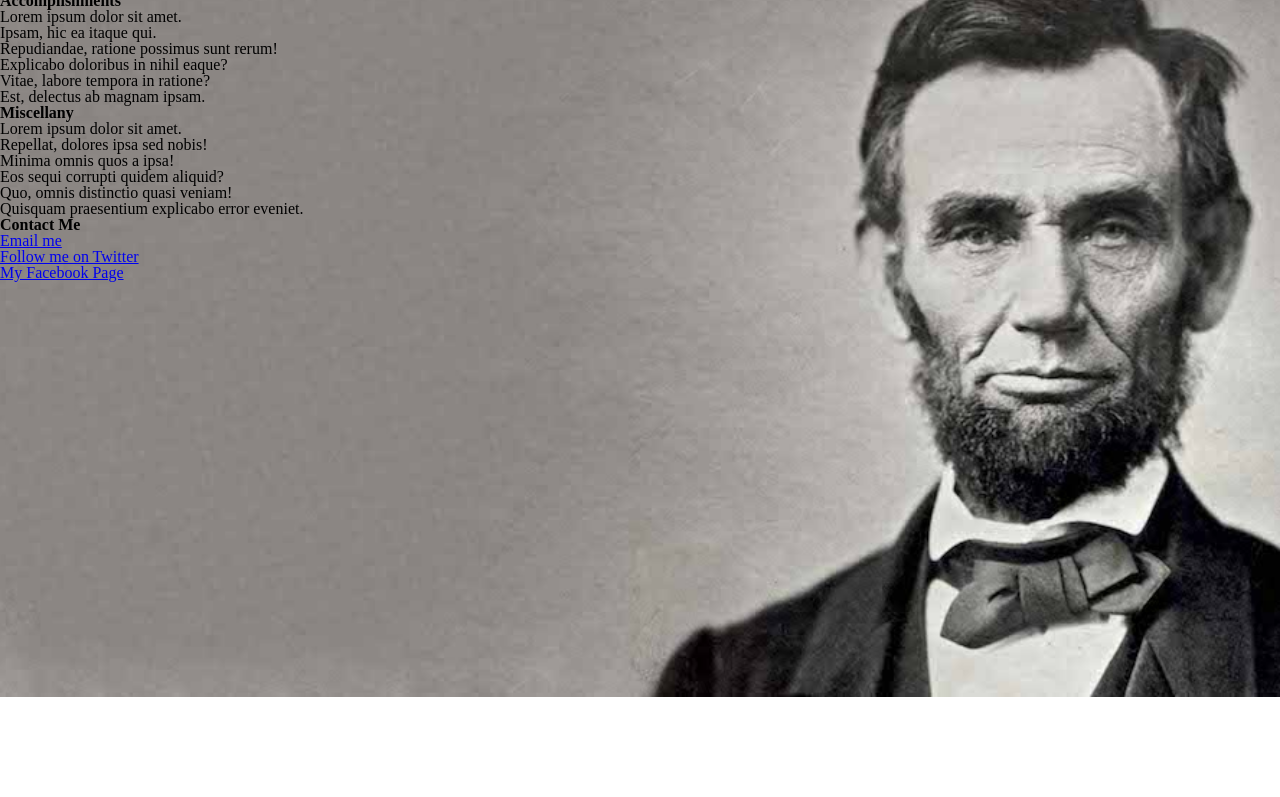
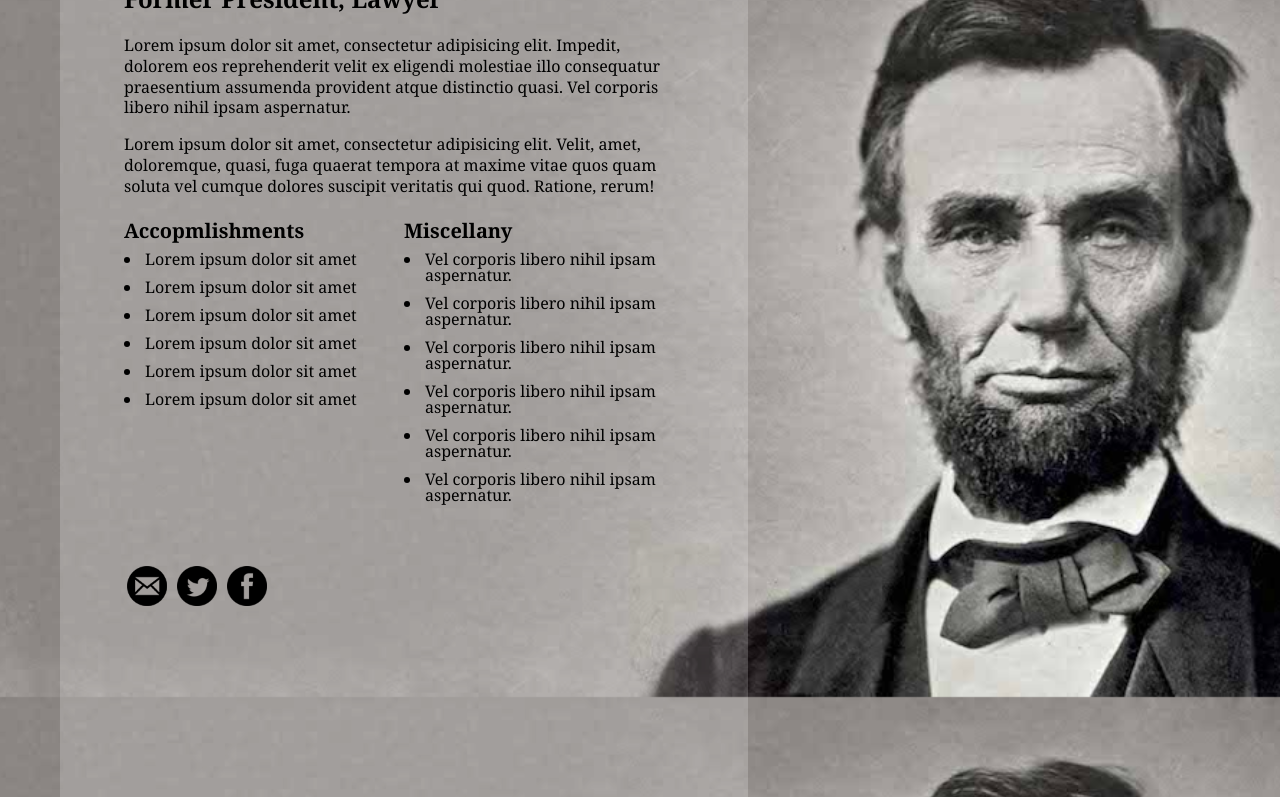
Before and after one commit to mwhelan/Thinkful_HonestAbeResume, a plain HTML site: page index.html in a window 1280 px wide. Shown: the part 103-900 px from the top of the page. Before the commit the page ends 800 px from the top, so only its background shows below. Drawn offline with Linux system fonts and the light colour scheme.

Commit message:
completed the project

```diff
--- a/index.html
+++ b/index.html
@@ -7,41 +7,51 @@
     <link rel="stylesheet" href="main.css"/>
 </head>
 <body>
+<div class="container">
     <h1>Abraham "Honest Abe" Lincoln</h1>
 
     <h2>Former President, Lawyer</h2>
 
-<p>Lorem ipsum dolor sit amet, consectetur adipisicing elit. Eos, nulla ipsa quas laboriosam explicabo porro odio. Sint,
-    pariatur distinctio illo neque omnis esse amet praesentium officia deserunt. Tempore, quia, reiciendis.</p>
-
-<p>Lorem ipsum dolor sit amet, consectetur adipisicing elit. Provident, voluptatibus, aliquam voluptatem eius unde
-    alias! Porro, veniam cupiditate recusandae aut aspernatur ab soluta rem ducimus ullam nam? Ex, eos, quis?</p>
-
-<h3>Accomplishments</h3>
+    <div class="personal-statement">
+        <p>Lorem ipsum dolor sit amet, consectetur adipisicing elit. Impedit, dolorem eos reprehenderit velit ex eligendi molestiae illo consequatur praesentium assumenda provident atque distinctio quasi. Vel corporis libero nihil ipsam aspernatur.</p>
+        <p>Lorem ipsum dolor sit amet, consectetur adipisicing elit. Velit, amet, doloremque, quasi, fuga quaerat tempora at maxime vitae quos quam soluta vel cumque dolores suscipit veritatis qui quod. Ratione, rerum!</p>
+    </div>
+    <div class="lists">
+        <div class="list-box">
+            <h3>Accopmlishments</h3>
             <ul>
-    <li>Lorem ipsum dolor sit amet.</li>
-    <li>Ipsam, hic ea itaque qui.</li>
-    <li>Repudiandae, ratione possimus sunt rerum!</li>
-    <li>Explicabo doloribus in nihil eaque?</li>
-    <li>Vitae, labore tempora in ratione?</li>
-    <li>Est, delectus ab magnam ipsam.</li>
+                <li>Lorem ipsum dolor sit amet</li>
+                <li>Lorem ipsum dolor sit amet</li>
+                <li>Lorem ipsum dolor sit amet</li>
+                <li>Lorem ipsum dolor sit amet</li>
+                <li>Lorem ipsum dolor sit amet</li>
+                <li>Lorem ipsum dolor sit amet</li>
             </ul>
+        </div>
+        <div class="list-box">
             <h3>Miscellany</h3>
             <ul>
-    <li>Lorem ipsum dolor sit amet.</li>
-    <li>Repellat, dolores ipsa sed nobis!</li>
-    <li>Minima omnis quos a ipsa!</li>
-    <li>Eos sequi corrupti quidem aliquid?</li>
-    <li>Quo, omnis distinctio quasi veniam!</li>
-    <li>Quisquam praesentium explicabo error eveniet.</li>
+                <li>Vel corporis libero nihil ipsam aspernatur.</li>
+                <li>Vel corporis libero nihil ipsam aspernatur.</li>
+                <li>Vel corporis libero nihil ipsam aspernatur.</li>
+                <li>Vel corporis libero nihil ipsam aspernatur.</li>
+                <li>Vel corporis libero nihil ipsam aspernatur.</li>
+                <li>Vel corporis libero nihil ipsam aspernatur.</li>
             </ul>
+        </div>
+    </div>
 
-<h3>Contact Me</h3>
-<ul>
-    <li><a href="mailto:abrahamlincoln@mailinator.com" target="_blank">Email me</a></li>
-    <li><a href="https://twitter.com/ALPLM" target="_blank">Follow me on Twitter</a></li>
-    <li><a href="https://www.facebook.com/PresidentLincoln" target="_blank">My Facebook Page</a></li>
+    <ul class="contact">
+        <li>
+            <a href="mailto:abrahamlincoln@mailinator.com" target="_blank" class="icon email"></a>
+        </li>
+        <li>
+            <a href="https://twitter.com/ALPLM" target="_blank" class="icon twitter"></a>
+        </li>
+        <li>
+            <a href="https://www.facebook.com/PresidentLincoln" target="_blank" class="icon facebook"></a>
+        </li>
     </ul>
-
+</div>
 </body>
 </html>
--- a/main.css
+++ b/main.css
@@ -1,7 +1,94 @@
 body {
     background: url('images/abe.jpg') no-repeat center center fixed;
+    -webkit-background-size: cover;
+    -moz-background-size: cover;
+    -o-background-size: cover;
+    background-size: cover;
+    font-family: Georgia, serif;
+    color: #000000;
+}
+
+.container {
+    background-color: rgba(255, 255, 255, 0.20);
+    margin-left: 60px;
+    padding: 50px 64px;
+    width: 560px;
+    min-height: 800px;
+}
+
+h1 {
+    font-weight: 800;
+    font-size: 32px;
+    margin-bottom: 8px;
+}
+
+h2 {
+    font-size: 24px;
+}
+
+.personal-statement {
+    margin: 24px 0;
+}
+
+.personal-statement p {
+    line-height: 1.3;
+    margin: 16px 0;
+}
+
+.lists {
+    margin-bottom: 48px;
+    overflow: hidden;
+}
+
+.list-box {
+    float: left;
+    width: 50%;
+}
+
+.list-box h3 {
+    font-size: 20px;
+    margin-bottom: 10px;
+    font-weight: 600;
+}
+
+.list-box ul {
+    padding-left: 18px;
+    list-style: disc outside none;
+}
+
+.list-box ul li {
+    padding-left: 3px;
+    margin-bottom: 12px;
+}
+
+ul.contact {
+    list-style: none;
+}
+
+ul.contact li {
+    display:inline-block;
+}
+
+.email {
+    background: url('images/email.png') no-repeat center center;
+}
+
+.facebook {
+    background: url('images/fb.png') no-repeat center center;
+}
+
+.twitter {
+    background: url('images/twitter.png') no-repeat center center;
+}
+
+.icon {
+    display: block;
+    width: 40px;
+    height: 40px;
+    margin: 3px;
     background-size: cover;
     -webkit-background-size: cover;
     -moz-background-size: cover;
     -o-background-size: cover;
+    background-size: cover;
 }
```
Lines whose indentation alone changed are shown as unchanged.
